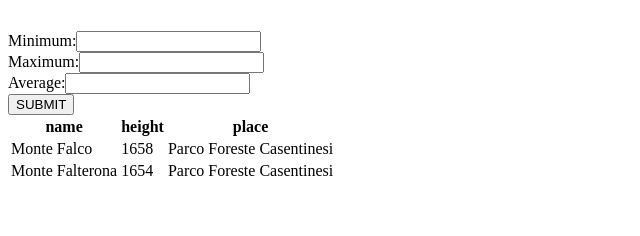
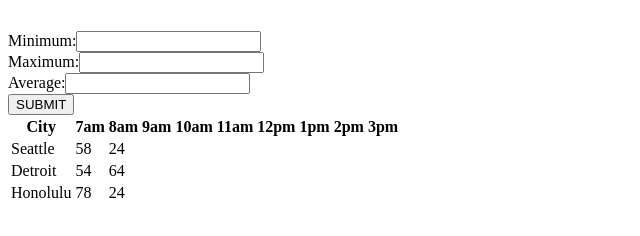
Before and after one commit to the-bakers/cookies, a Gatsby site: page / in a window 1280 px wide. Shown: the part 104-340 px from the top of the page, without its empty margins (0-640 px from the left). Built offline with nearby package versions, Linux system fonts and the light colour scheme; Gatsby itself is replaced by a stand-in of ours.

Commit message:
rendered table

```diff
--- a/src/pages/index.js
+++ b/src/pages/index.js
@@ -16,6 +16,19 @@ const IndexPage = (props) => {
   const handleSubmit = (event) => {
     event.preventDefault();
   }
+
+  function randomCustomers(min,max){
+    return Math.floor(Math.random() * (max - min + 1) + min);
+  }
+  // prototype method inherits from constructor ShopData
+  function calcCookies(){
+    for (let i = 0; i < 9; i++){
+      this.cookiesPerHour.push (Math.ceil(randomCustomers(this.maxCust, this.minCust) * this.avgCookieSale));
+      this.totalCookies += this.cookiesPerHour[i];
+
+    }
+  };
+
 
   // const handleChange = (event) => {
   //   setCity({value: event.target.value});
@@ -69,21 +82,33 @@ const IndexPage = (props) => {
         <table>
           <thead>
             <tr>
-              <th>name</th>
-              <th>height</th>
-              <th>place</th>
+              <th>City</th>
+              <th>7am</th>
+              <th>8am</th>
+              <th>9am</th>
+              <th>10am</th>
+              <th>11am</th>
+              <th>12pm</th>
+              <th>1pm</th>
+              <th>2pm</th>
+              <th>3pm</th>
             </tr>
           </thead>
           <tbody>
             <tr>
-              <td>Monte Falco</td>
-              <td>1658</td>
-              <td>Parco Foreste Casentinesi</td>
+              <td>Seattle</td>
+              <td>58</td>
+              <td>24</td>
             </tr>
             <tr>
-              <td>Monte Falterona</td>
-              <td>1654</td>
-              <td>Parco Foreste Casentinesi</td>
+              <td>Detroit</td>
+              <td>54</td>
+              <td>64</td>
+            </tr>
+            <tr>
+              <td>Honolulu</td>
+              <td>78</td>
+              <td>24</td>
             </tr>
           </tbody>
         </table>
```
